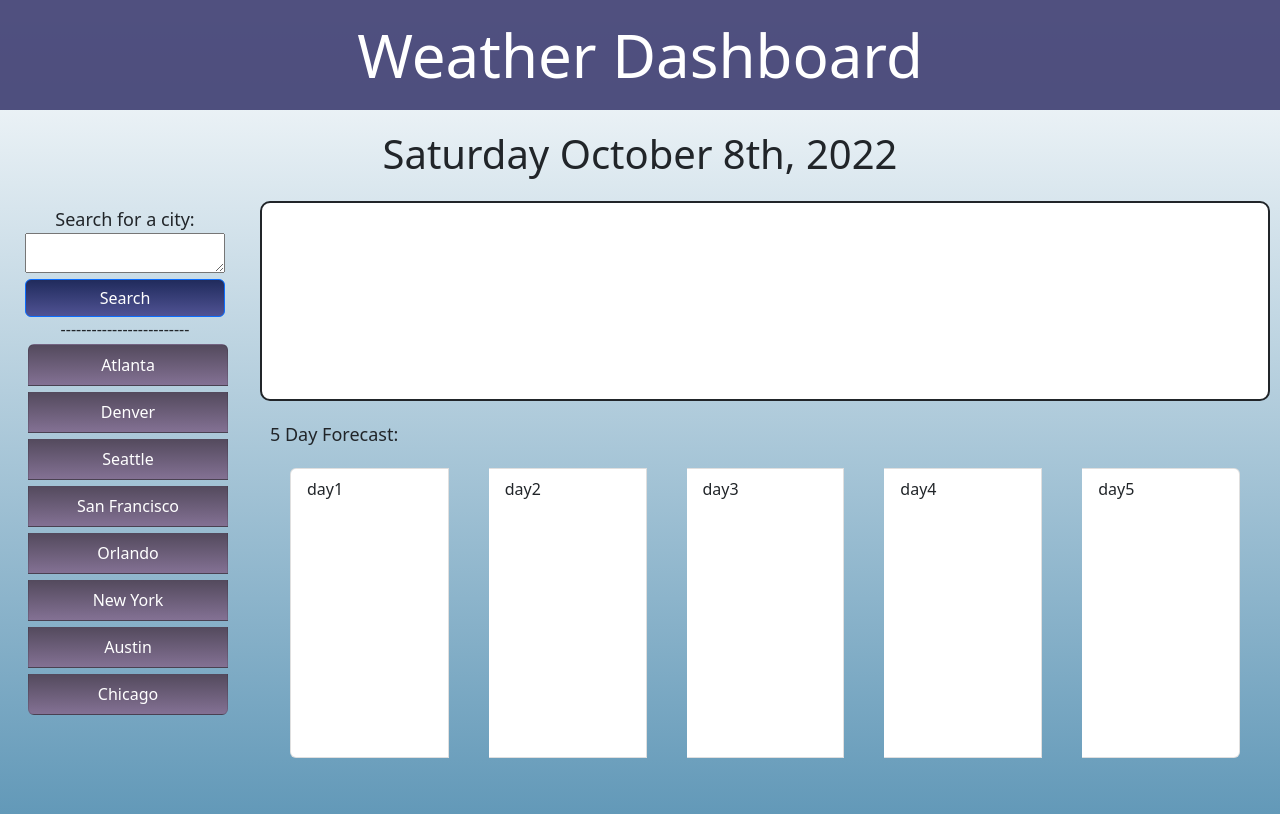
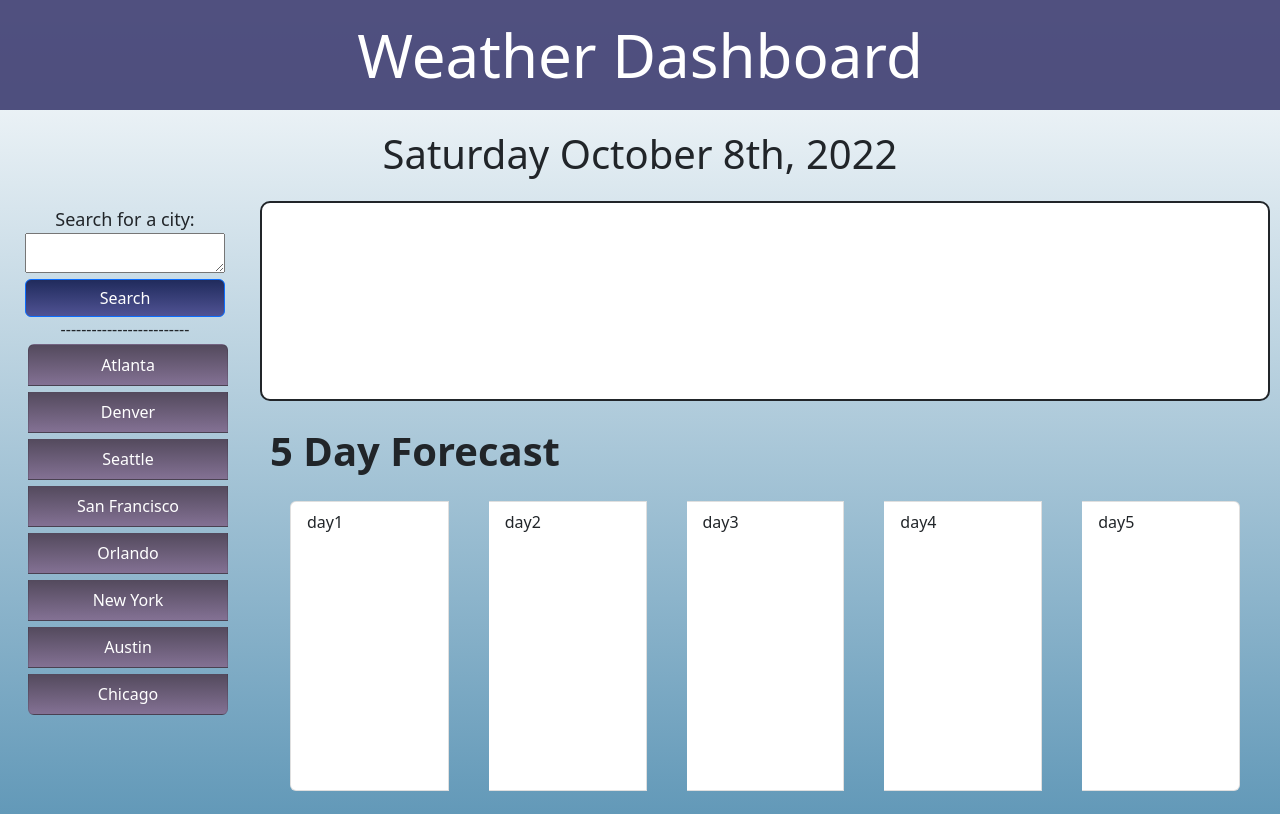
Before and after one commit to jace0fbass/weather-app, a plain HTML site: page index.html in a window 1280 px wide. Shown: the top 814 px of the page. Drawn offline with nearby package versions, Linux system fonts and the light colour scheme.

Commit message:
I have corrected an error at line 54 in the script.js file.

```diff
--- a/assets/css/style.css
+++ b/assets/css/style.css
@@ -14,6 +14,10 @@
 #cityBtn1:hover, #cityBtn2:hover, #cityBtn3:hover, #cityBtn4:hover, #cityBtn5:hover, #cityBtn6:hover, #cityBtn7:hover, #cityBtn8:hover {
     color:rgb(162, 221, 255);
     font-weight: 500;
+}
+#forecastTitle {
+    font-size: 40px;
+    font-weight: 600;
 }
 button {
     padding: 1px;
--- a/index.html
+++ b/index.html
@@ -72,7 +72,7 @@
           </div>
 
           <div id="forecast" class="col-4">
-            <span>5 Day Forecast:</span>
+            <span id="forecastTitle">5 Day Forecast</span>
             <ul class="list-group list-group-horizontal-xl">
               <li id="day1" class="list-group-item">day1</li>
               <li id="day2" class="list-group-item">day2</li>
```
Also changed, not shown: assets/js/script.js (+4 -15 lines).
